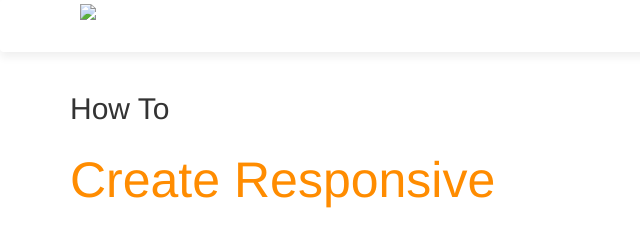
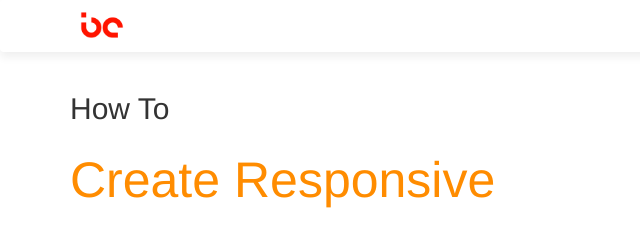
Before and after one commit to 11Arham/Bootstrap, a plain HTML site: page index.html in a window 1280 px wide. Shown: the top 230 px of the page, 0-640 px from the left. Drawn offline with nearby package versions, Linux system fonts and the light colour scheme.

Commit message:
Changes index.html and added

```diff
--- a/index.html
+++ b/index.html
@@ -27,7 +27,7 @@
                  <span class="icon-bar"></span>
                  <span class="icon-bar"></span>
                 </button>
-                <a href=""><img class="logo" src="/Logo image.png"></a>
+                <a href=""><img class="logo" src="/logo.png"></a>
 
 
             </div>
```
